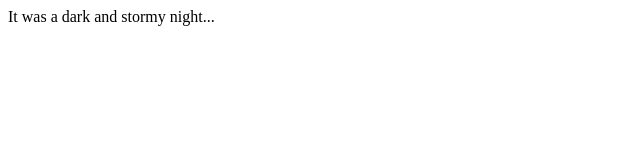
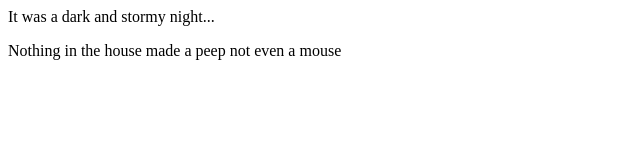
Before and after one commit to eddiethedean/fireside-story, a plain HTML site: page index.html in a window 1280 px wide. Shown: the whole page, without its empty margins (0-640 px from the left). Drawn offline with Linux system fonts and the light colour scheme.

Commit message:
second line

```diff
--- a/index.html
+++ b/index.html
@@ -1,5 +1,6 @@
 <html>
   <body>
     <p>It was a dark and stormy night...</p>
+    <p>Nothing in the house made a peep not even a mouse</p>
   </body>
 </html>
```
